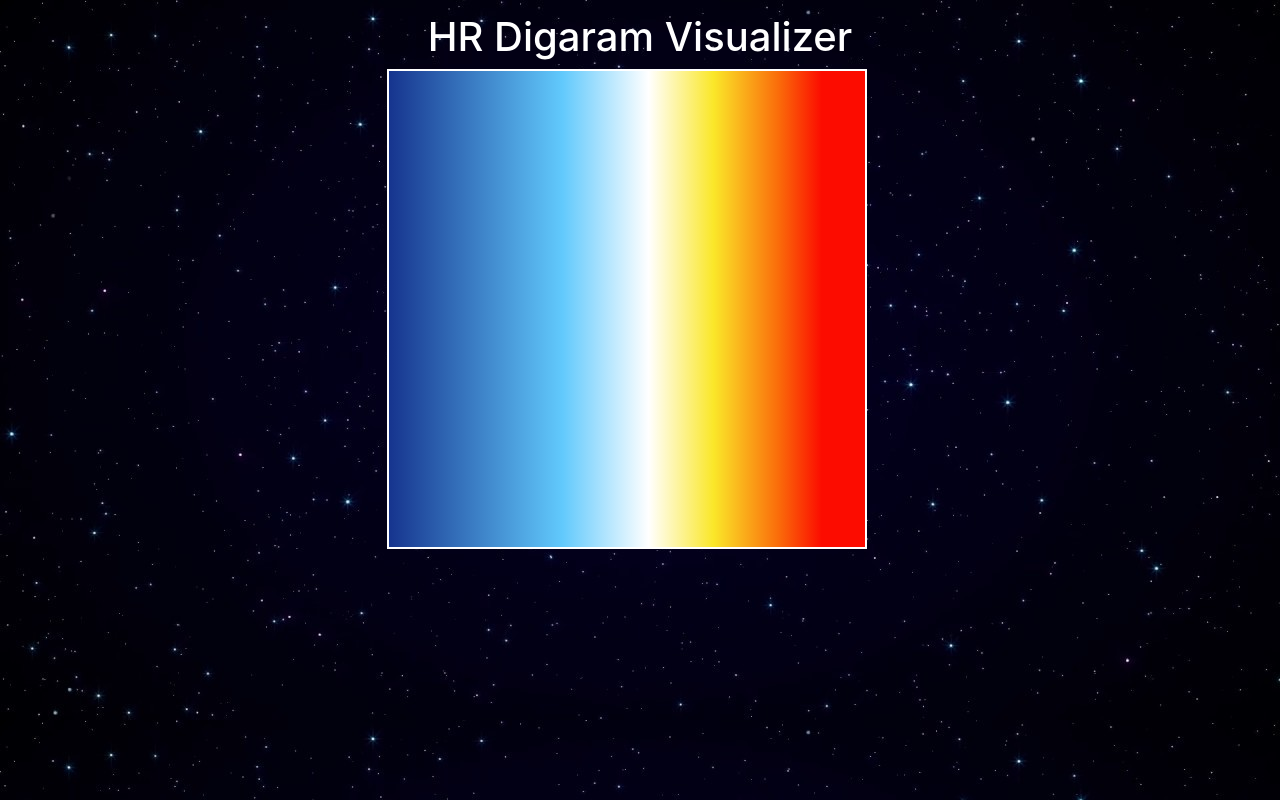
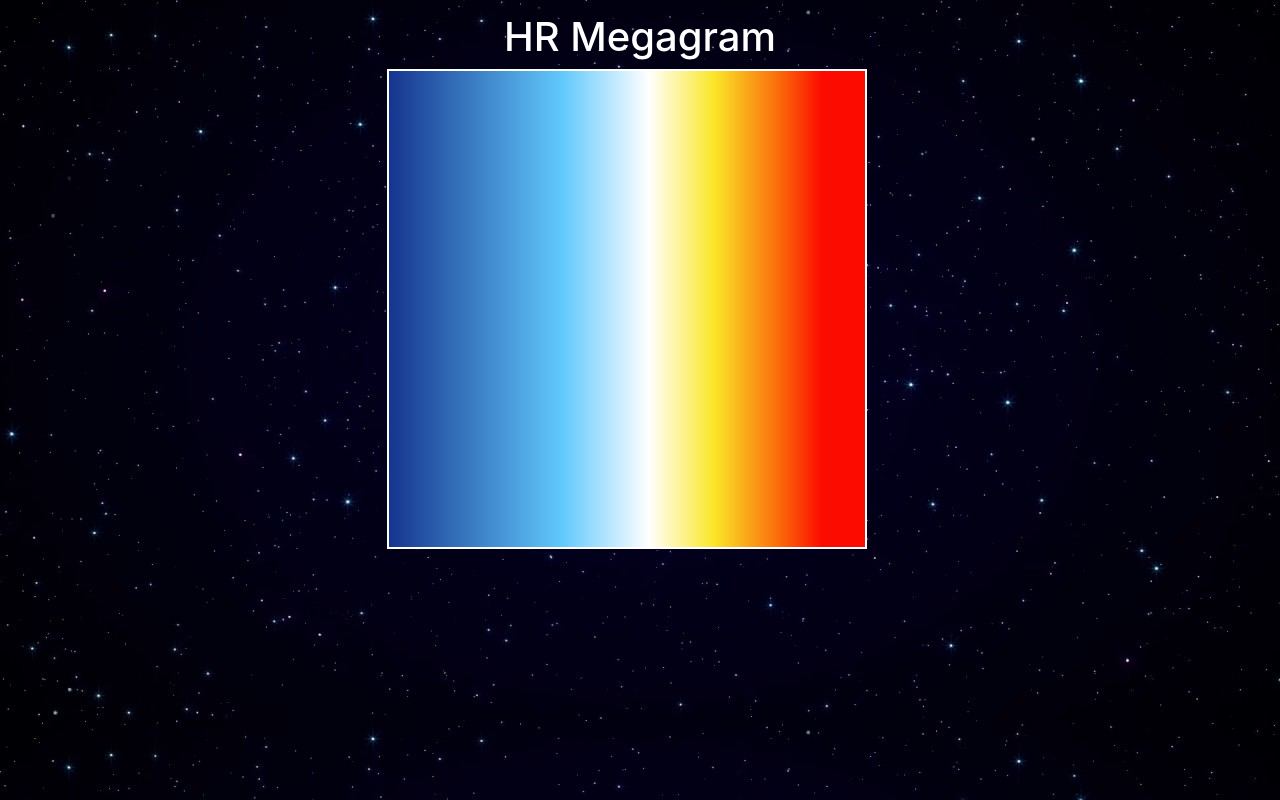
Before and after one commit to enioluwa23/hr-megagram, a React (Create React App) app: page / in a window 1280 px wide. Shown: the top 800 px of the page. Built offline with nearby package versions, Linux system fonts and the light colour scheme.

Commit message:
update title and icons

```diff
--- a/public/index.html
+++ b/public/index.html
@@ -5,36 +5,13 @@
     <link rel="shortcut icon" href="%PUBLIC_URL%/favicon.ico" />
     <meta name="viewport" content="width=device-width, initial-scale=1" />
     <meta name="theme-color" content="#000000" />
-    <!--
-      manifest.json provides metadata used when your web app is installed on a
-      user's mobile device or desktop. See https://developers.google.com/web/fundamentals/web-app-manifest/
-    -->
     <link rel="manifest" href="%PUBLIC_URL%/manifest.json" />
-    <!--
-      Notice the use of %PUBLIC_URL% in the tags above.
-      It will be replaced with the URL of the `public` folder during the build.
-      Only files inside the `public` folder can be referenced from the HTML.
-
-      Unlike "/favicon.ico" or "favicon.ico", "%PUBLIC_URL%/favicon.ico" will
-      work correctly both with client-side routing and a non-root public URL.
-      Learn how to configure a non-root public URL by running `npm run build`.
-    -->
     <link rel="stylesheet" href="https://maxcdn.bootstrapcdn.com/bootstrap/4.3.1/css/bootstrap.min.css"
     integrity="sha384-ggOyR0iXCbMQv3Xipma34MD+dH/1fQ784/j6cY/iJTQUOhcWr7x9JvoRxT2MZw1T" crossorigin="anonymous" />
-    <title>React App</title>
+    <title>HR Megagram</title>
   </head>
   <body>
     <noscript>You need to enable JavaScript to run this app.</noscript>
     <div id="root"></div>
-    <!--
-      This HTML file is a template.
-      If you open it directly in the browser, you will see an empty page.
-
-      You can add webfonts, meta tags, or analytics to this file.
-      The build step will place the bundled scripts into the <body> tag.
-
-      To begin the development, run `npm start` or `yarn start`.
-      To create a production bundle, use `npm run build` or `yarn build`.
-    -->
   </body>
 </html>
--- a/src/App.js
+++ b/src/App.js
@@ -206,7 +206,7 @@
   render() {
     return (
       <div className="App">
-        <h1 className="title">HR Digaram Visualizer</h1>
+        <h1 className="title">HR Megagram</h1>
         <div className="diagram-container">
           <HRDiagram
             onDiagramClick={this.handleClick}
```
Also changed, not shown: public/manifest.json, 1 other file (tests, documents, lock files or other folders).
